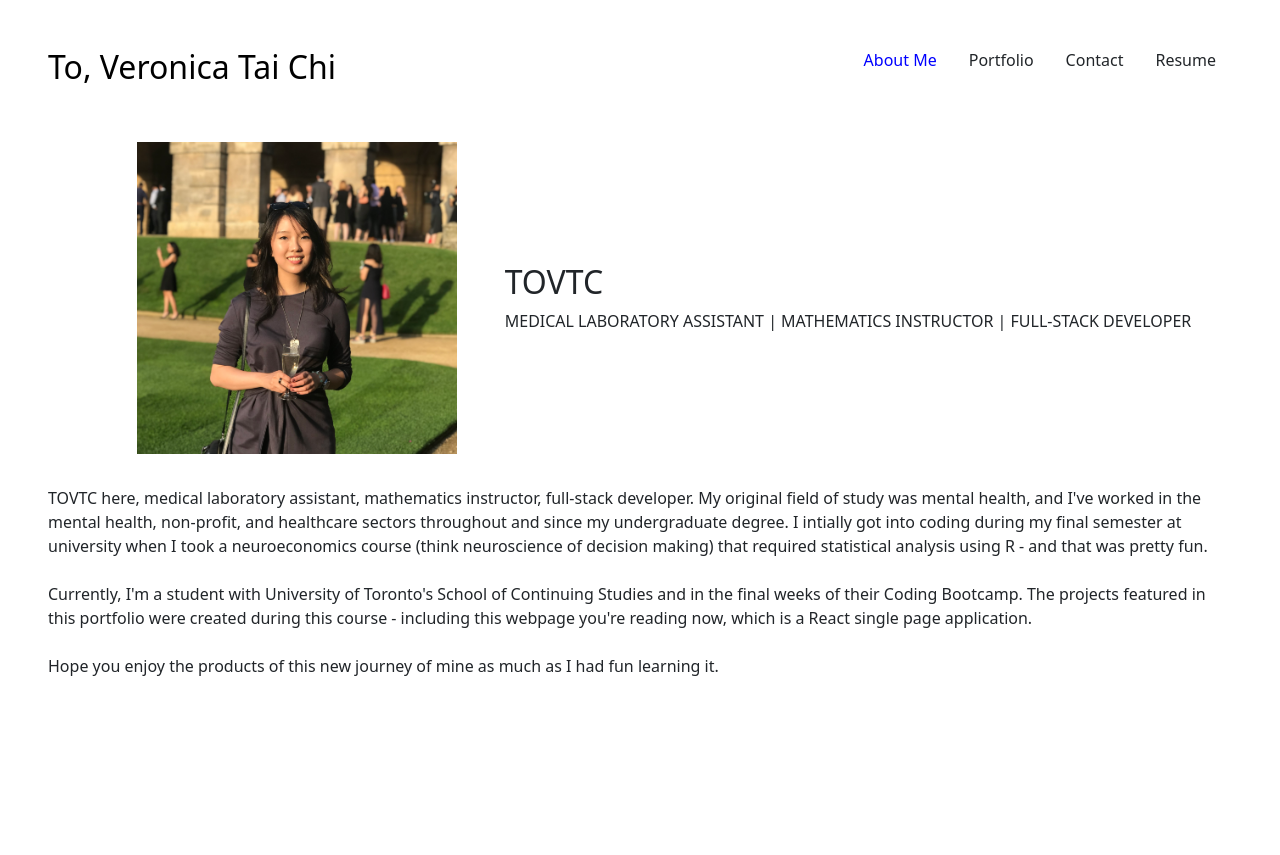
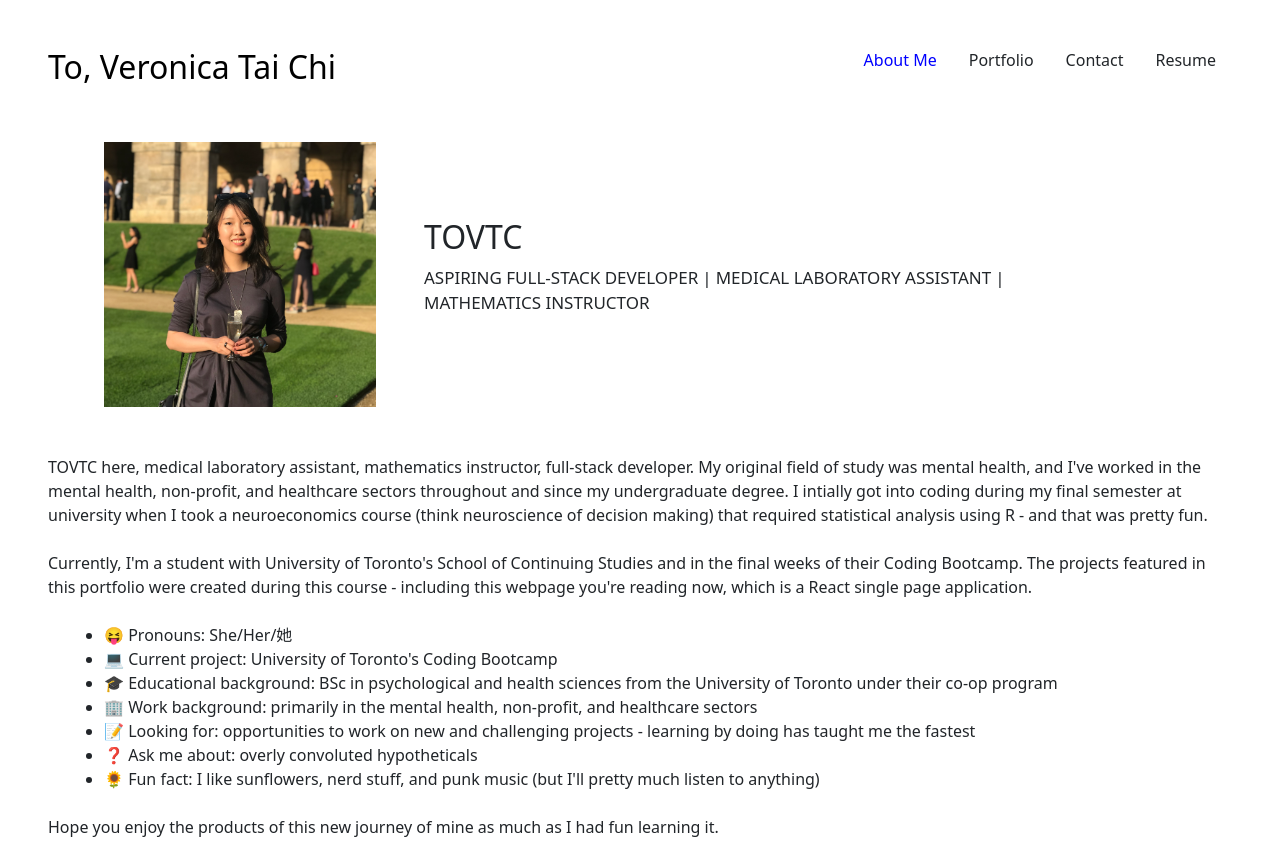
Before and after one commit to TOVTC/react-portfolio-challenge, a React (Create React App) app: page / in a window 1280 px wide. Before the commit the page ends 800 px from the top, so only its background shows below. Built offline with nearby package versions, Linux system fonts and the light colour scheme.

Commit message:
finishing touches

```diff
--- a/src/components/About.js
+++ b/src/components/About.js
@@ -4,20 +4,33 @@ function About() {
     return (
         <div className='mx-5'>
             <div className='d-flex flex-wrap justify-content-center align-items-center mb-3'>
-                <img src={require('../assets/avatar.jpg')} alt='TOVTC' id='avatar' className='mx-5 mb-3'></img>
+                <img src={require('../assets/avatar.jpg')} alt='TOVTC' id='avatar' className='mx-5'></img>
                 <div id='about-caption'>
                     <h2>TOVTC</h2>
-                    <p className='font-italic'>MEDICAL LABORATORY ASSISTANT | MATHEMATICS INSTRUCTOR | FULL-STACK DEVELOPER</p>
+                    <ul className='d-flex flex-wrap list-inline'>
+                        <li>ASPIRING FULL-STACK DEVELOPER</li>
+                        <li className='mx-1'>|</li>
+                        <li>MEDICAL LABORATORY ASSISTANT</li>
+                        <li className='mx-1'>|</li>
+                        <li>MATHEMATICS INSTRUCTOR</li>
+                    </ul>
                 </div>
             </div>
-            <div className='d-flex justify-content-center'>
-                <p id='about-text'>
+            <div className='d-flex justify-content-center mt-5'>
+                <p className='about-text'>
                     TOVTC here, medical laboratory assistant, mathematics instructor, full-stack developer. My original field of study was mental health, and I've worked in the mental health, non-profit, and healthcare sectors throughout and since my undergraduate degree. I intially got into coding during my final semester at university when I took a neuroeconomics course (think neuroscience of decision making) that required statistical analysis using R - and that was pretty fun.
                     <br />
                     <br />
                     Currently, I'm a student with University of Toronto's School of Continuing Studies and in the final weeks of their Coding Bootcamp. The projects featured in this portfolio were created during this course - including this webpage you're reading now, which is a React single page application.
-                    <br />
-                    <br />
+                    <ul className='m-4'>
+                        <li>😝 Pronouns: She/Her/她</li>
+                        <li>💻 Current project: University of Toronto's Coding Bootcamp</li>
+                        <li>🎓 Educational background: BSc in psychological and health sciences from the University of Toronto under their co-op program</li>
+                        <li>🏢 Work background: primarily in the mental health, non-profit, and healthcare sectors</li>
+                        <li>📝 Looking for: opportunities to work on new and challenging projects - learning by doing has taught me the fastest</li>
+                        <li>❓ Ask me about: overly convoluted hypotheticals</li>
+                        <li>🌻 Fun fact: I like sunflowers, nerd stuff, and punk music (but I'll pretty much listen to anything)</li>
+                    </ul>
                     Hope you enjoy the products of this new journey of mine as much as I had fun learning it.
                 </p>
             </div>
--- a/src/index.css
+++ b/src/index.css
@@ -26,14 +26,16 @@ nav li {
 }
 
 #avatar {
-  max-width: 20rem;
+  max-width: 17rem;
   min-width: 10rem;
 }
 
 #about-caption {
+  font-size: 17px;
   max-width: 50rem;
+  min-width: 20rem;
 }
 
-#about-text {
+.about-text {
   max-width: 75rem;
 }
```
